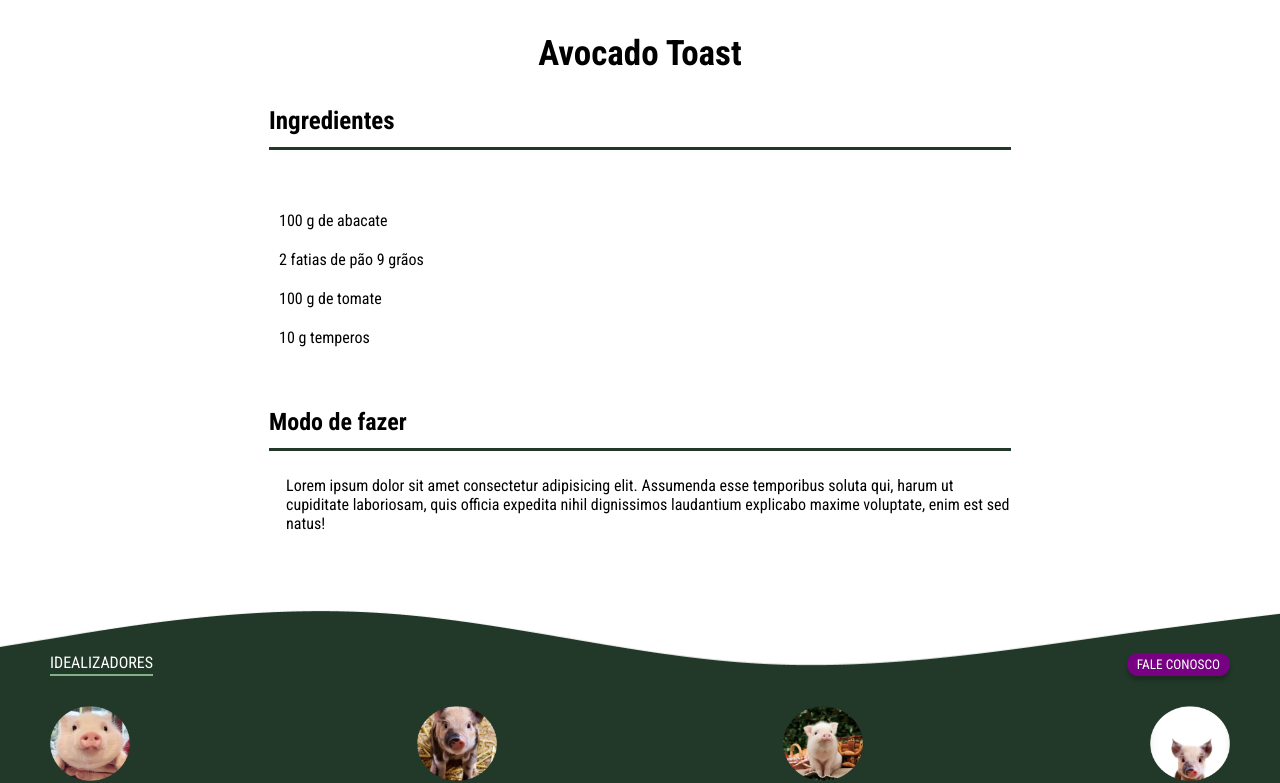
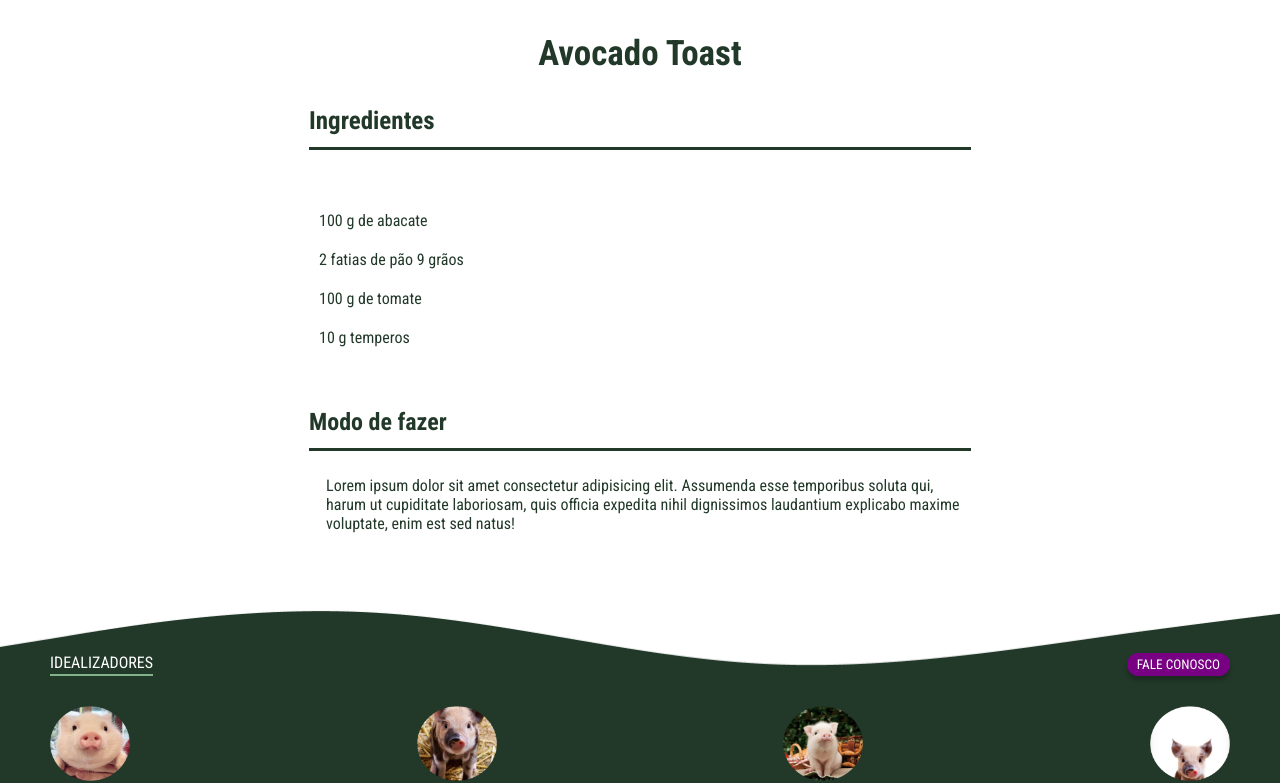
Before and after one commit to julianasinnott/goVegan, a React (Vite) app: page /receitas/receita in a window 1280 px wide. Shown: the part 832-1615 px from the top of the page. Built offline with nearby package versions, Linux system fonts and the light colour scheme.

Commit message:
feat: update font color

```diff
--- a/src/pages/RecipeComplete/index.css
+++ b/src/pages/RecipeComplete/index.css
@@ -1,5 +1,6 @@
 .recipe-complete {
   margin-bottom: 50px;
+  color: var(--secundary);
 }
 
 .recipe-complete__image-container {
@@ -24,6 +25,7 @@
 .recipe-complete__preparation {
   max-width: 741.94px;
   margin: auto;
+  padding: 0 40px;
 }
 
 .recipe-complete__ingredients {
```
